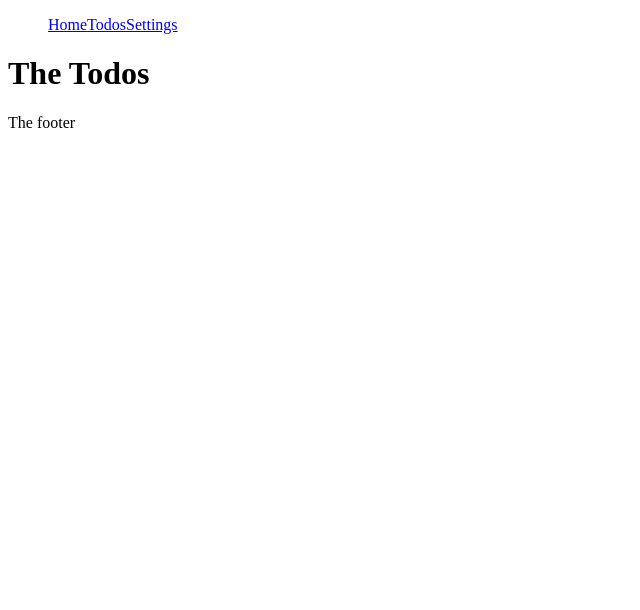
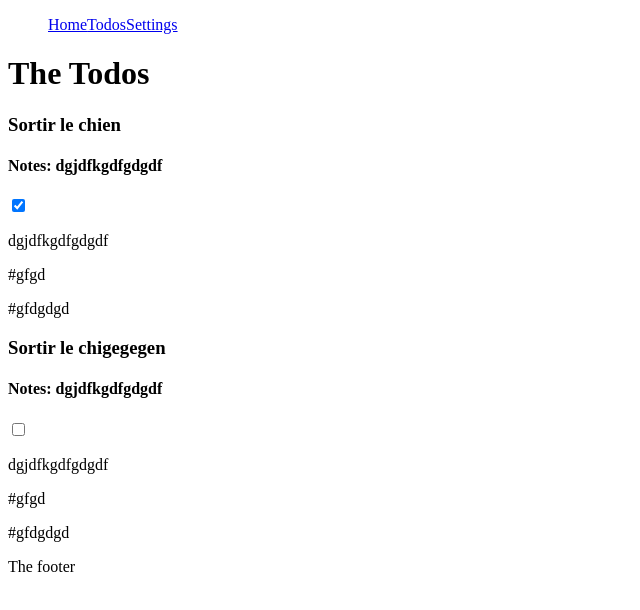
Before and after one commit to elcoosp/todo-list, a React (Create React App) app: page /todos in a window 1280 px wide. Shown: the top 610 px of the page, without its empty margins (0-640 px from the left). Built offline with nearby package versions, Linux system fonts and the light colour scheme.

Commit message:
feat(TodoList): Connect to the redux store and add the ability to toggle a todo

```diff
--- a/package.json
+++ b/package.json
@@ -4,6 +4,7 @@
   "private": true,
   "dependencies": {
     "eslint-plugin-react": "^7.10.0",
+    "prop-types": "^15.6.2",
     "ramda": "^0.25.0",
     "react": "^16.4.1",
     "react-dom": "^16.4.1",
@@ -29,7 +30,8 @@
     "eslint-plugin-node": "^7.0.1",
     "eslint-plugin-promise": "^3.8.0",
     "eslint-plugin-standard": "^3.1.0",
-    "git-cz": "^1.7.1"
+    "git-cz": "^1.7.1",
+    "redux-devtools-extension": "^2.13.5"
   },
   "config": {
     "commitizen": {
--- /dev/null
+++ b/src/components/TodoList/TodoItem.js
@@ -0,0 +1,39 @@
+import React from 'react'
+import { connect } from 'react-redux'
+import { actionCreators as A } from './actions'
+import P from 'prop-types'
+
+const Tag = ({ children }) => <p>#{children}</p>
+Tag.propTypes = {
+  children: P.string.isRequired
+}
+
+const TodoItem = ({ done, title, body, tags, toggleTodoDone, id }) => (
+  <div>
+    <h3>{title}</h3>
+    <h4>Notes: {body}</h4>
+    <input
+      type="checkbox"
+      name="isTodoDone"
+      checked={done}
+      onChange={() => toggleTodoDone(id)}
+    />
+    <p>{body}</p>
+    {tags.map(t => <Tag key={t}>{t}</Tag>)}
+  </div>
+)
+TodoItem.propTypes = {
+  done: P.bool.isRequired,
+  title: P.string.isRequired,
+  id: P.string.isRequired,
+  body: P.string.isRequired,
+  tags: P.arrayOf(P.string).isRequired,
+  toggleTodoDone: P.func.isRequired
+}
+
+export default connect(
+  null,
+  (dispatch, ownProps) => ({
+    toggleTodoDone: id => dispatch(A.toggleTodoDone({ id }))
+  })
+)(TodoItem)
--- /dev/null
+++ b/src/components/TodoList/actions.js
@@ -0,0 +1,16 @@
+import { makeAction } from '../../utils'
+export const UPDATE_TODO = 'UPDATE_TODO'
+export const CREATE_TODO = 'CREATE_TODO'
+export const DELETE_TODO = 'DELETE_TODO'
+export const TOGGLE_TODO_DONE = 'TOGGLE_TODO_DONE'
+
+const withDate = key => () => ({
+  updatedAt: Date.now()
+})
+const withUpdatedAt = withDate('updatedAt')
+
+export const actionCreators = {
+  toggleTodoDone: makeAction(TOGGLE_TODO_DONE, withUpdatedAt),
+  updateTodo: makeAction(UPDATE_TODO, withUpdatedAt),
+  createTodo: makeAction(CREATE_TODO, withDate('createdAt'))
+}
--- /dev/null
+++ b/src/components/TodoList/index.js
@@ -0,0 +1,19 @@
+import React from 'react'
+import P from 'prop-types'
+
+import { connect } from 'react-redux'
+import { mapToComp } from '../../utils'
+import TodoItem from './TodoItem'
+
+const TodoList = ({ todos }) => <section>{mapToComp(todos, TodoItem)}</section>
+TodoList.propTypes = {
+  todos: P.arrayOf(P.shape(TodoItem.propTypes)).isRequired
+}
+
+export default connect(state => {
+  console.log(state)
+
+  return {
+    todos: Object.values(state.todos)
+  }
+})(TodoList)
--- /dev/null
+++ b/src/components/TodoList/reducer.js
@@ -0,0 +1,38 @@
+import { over, lensPath, merge } from 'ramda'
+import * as A from './actions'
+const initialState = {
+  '46df4gdf': {
+    done: true,
+    title: 'Sortir le chien',
+    id: '46df4gdf',
+    body: 'dgjdfkgdfgdgdf',
+    tags: ['gfgd', 'gfdgdgd']
+  },
+  gergeg: {
+    done: false,
+    title: 'Sortir le chigegegen',
+    id: 'gergeg',
+    body: 'dgjdfkgdfgdgdf',
+    tags: ['gfgd', 'gfdgdgd']
+  }
+}
+const todosReducer = (state = initialState, { type, payload }) => {
+  switch (type) {
+    case A.TOGGLE_TODO_DONE:
+      return over(
+        lensPath([payload.id]),
+        todo => ({ ...todo, ...payload, done: !todo.done }),
+        state
+      )
+    case A.UPDATE_TODO:
+      return over(lensPath([payload.id]), merge(payload), state)
+    case A.CREATE_TODO:
+      return
+    case A.DELETE_TODO:
+      return
+    default:
+      return state
+  }
+}
+
+export default todosReducer
--- a/src/components/pages/Todos.js
+++ b/src/components/pages/Todos.js
@@ -1,8 +1,10 @@
 import React, { Fragment } from 'react'
+import TodoList from '../TodoList'
 
 const TodosPage = () => (
   <Fragment>
     <h1>The Todos</h1>
+    <TodoList />
   </Fragment>
 )
 
--- a/src/index.js
+++ b/src/index.js
@@ -1,13 +1,17 @@
 import React from 'react'
 import { render } from 'react-dom'
 import { BrowserRouter } from 'react-router-dom'
+import { Provider } from 'react-redux'
 import App from './components/App'
+import store from './store'
 import registerServiceWorker from './registerServiceWorker'
 
 render(
-  <BrowserRouter>
-    <App />
-  </BrowserRouter>,
+  <Provider store={store}>
+    <BrowserRouter>
+      <App />
+    </BrowserRouter>
+  </Provider>,
   document.getElementById('root')
 )
 registerServiceWorker()
--- /dev/null
+++ b/src/store.js
@@ -0,0 +1,6 @@
+import { createStore, combineReducers } from '../node_modules/redux'
+import todos from './components/TodoList/reducer'
+import { composeWithDevTools } from 'redux-devtools-extension'
+
+const store = createStore(combineReducers({ todos }), composeWithDevTools())
+export default store
--- /dev/null
+++ b/src/utils.js
@@ -0,0 +1,12 @@
+import React from 'react'
+
+export const mapToComp = (data, Componnent, key = 'id') =>
+  data.map(props => <Componnent key={props[key]} {...props} />)
+
+export const makeAction = (type, payloadEnhancer) => payload => ({
+  type,
+  payload: {
+    ...payload,
+    ...payloadEnhancer(payload)
+  }
+})
```
Also changed, not shown: 1 other file (tests, documents, lock files or other folders).
